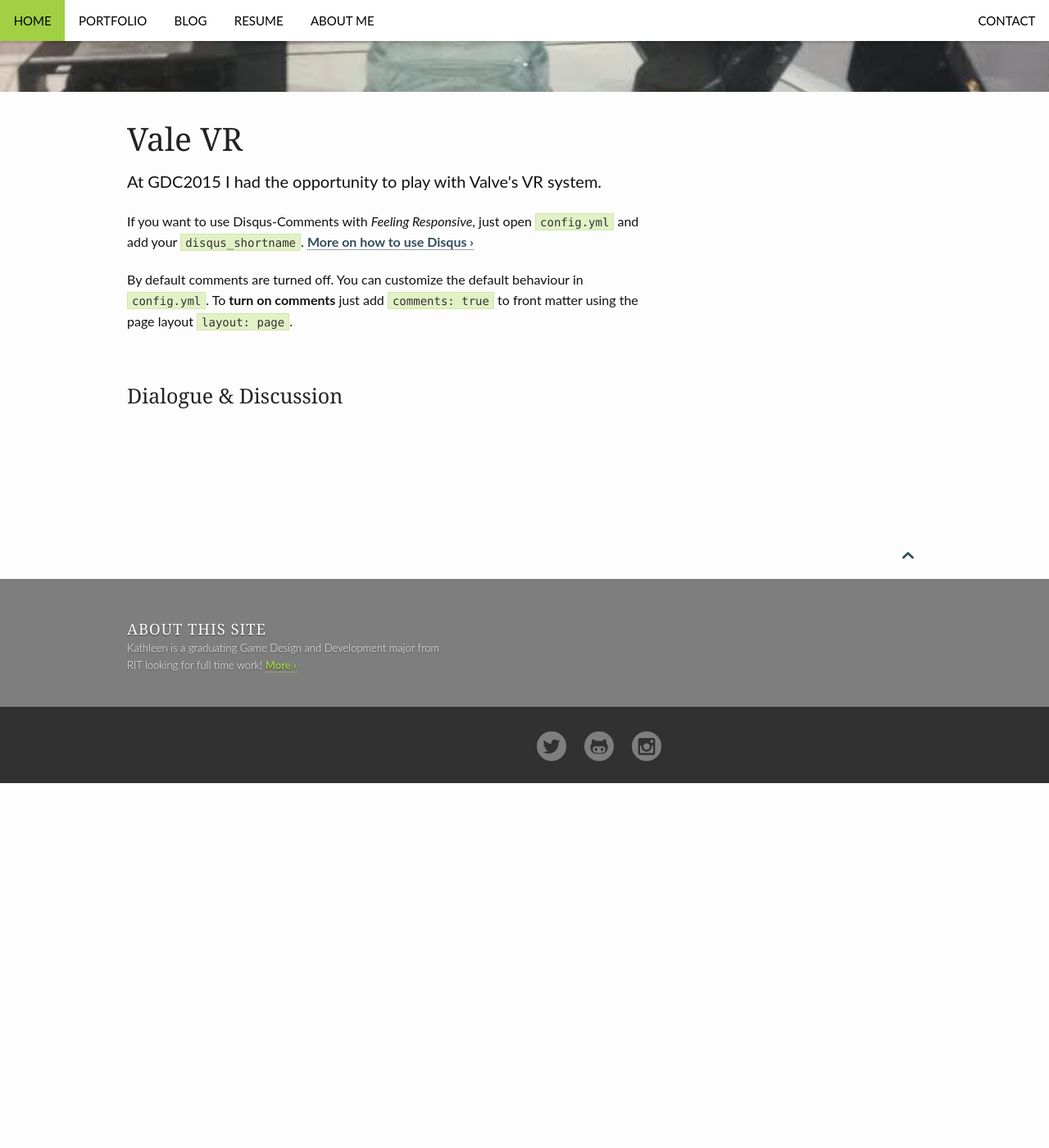
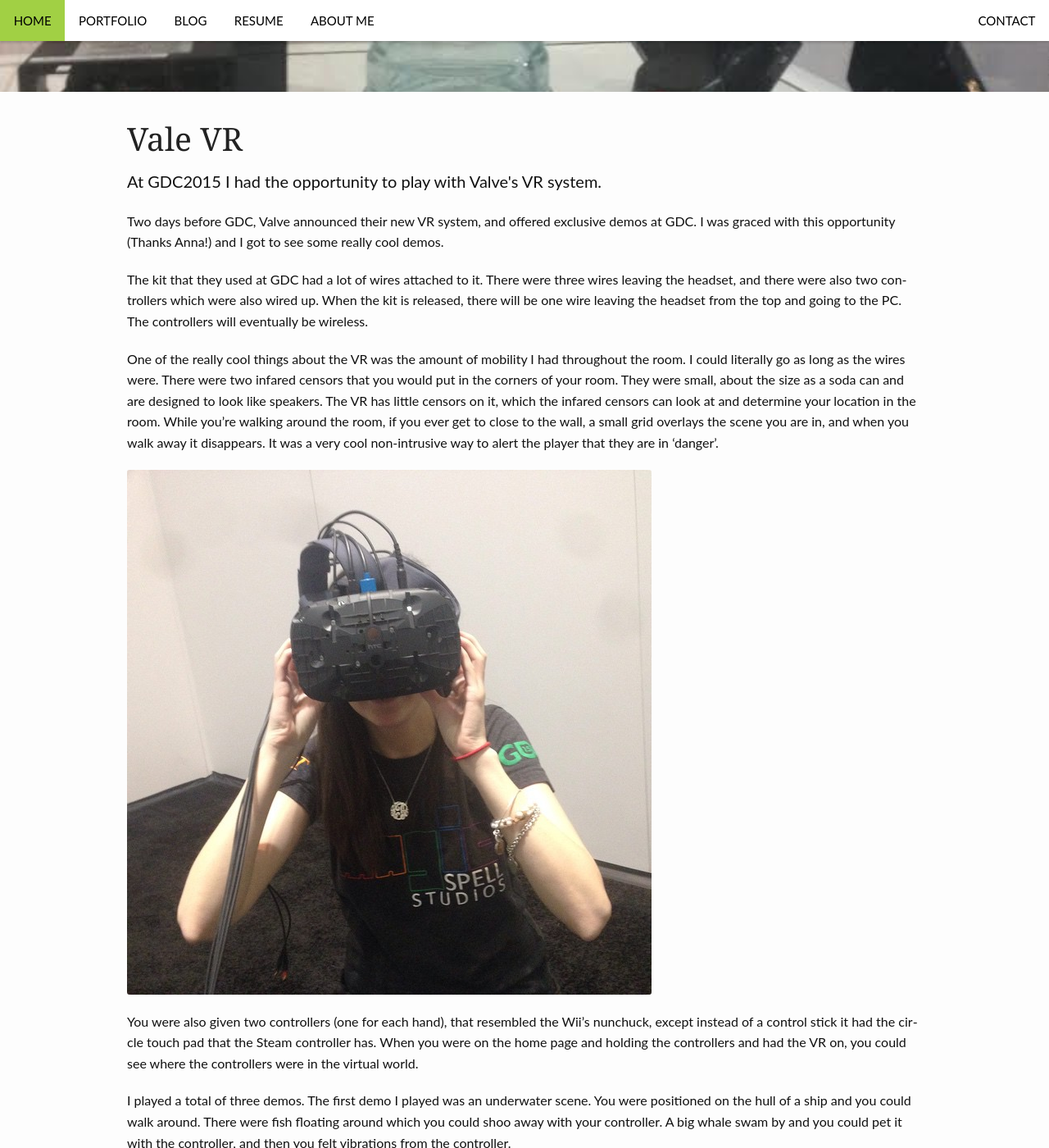
Before and after one commit to Kaffys/Kaffys.github.io, a Jekyll site: the page built from _posts/design/2015-11-15-comments.md, in a window 1280 px wide and 1400 px high, scrolled down 248 px. Shown: the whole window at 82% size. Built offline with Jekyll 4.4.1, drawn with Linux system fonts in a browser that asks for light colours; comment, search, counter and statistics services are not loaded; before the commit the page ends 1203 px from its top, so only the background shows below that; some of the changed text lies outside the part shown.

Commit message:
no message

```diff
--- a/_posts/design/2015-11-15-comments.md
+++ b/_posts/design/2015-11-15-comments.md
@@ -11,6 +11,19 @@ categories:
 comments: true
 show_meta: false
 ---
-If you want to use Disqus-Comments with *Feeling Responsive*, just open `config.yml` and add your `disqus_shortname`. [More on how to use Disqus ›](https://disqus.com/websites/)
 
-By default comments are turned off. You can customize the default behaviour in `config.yml`. To **turn on comments** just add `comments: true` to front matter using the page layout `layout: page`.
+Two days before GDC, Valve announced their new VR system, and offered exclusive demos at GDC. I was graced with this opportunity (Thanks Anna!) and I got to see some really cool demos.
+
+The kit that they used at GDC had a lot of wires attached to it. There were three wires leaving the headset, and there were also two controllers which were also wired up. When the kit is released, there will be one wire leaving the headset from the top and going to the PC. The controllers will eventually be wireless.
+
+One of the really cool things about the VR was the amount of mobility I had throughout the room. I could literally go as long as the wires were. There were two infared censors that you would put in the corners of your room. They were small, about the size as a soda can and are designed to look like speakers. The VR has little censors on it, which the infared censors can look at and determine your location in the room. While you're walking around the room, if you ever get to close to the wall, a small grid overlays the scene you are in, and when you walk away it disappears. It was a very cool non-intrusive way to alert the player that they are in 'danger'.
+
+![Me with the VR]({{ site.url }}/images/katievr.jpg)
+
+You were also given two controllers (one for each hand), that resembled the Wii's nunchuck, except instead of a control stick it had the circle touch pad that the Steam controller has. When you were on the home page and holding the controllers and had the VR on, you could see where the controllers were in the virtual world.
+
+I played a total of three demos. The first demo I played was an underwater scene. You were positioned on the hull of a ship and you could walk around. There were fish floating around which you could shoo away with your controller. A big whale swam by and you could pet it with the controller, and then you felt vibrations from the controller.
+
+The second demo was 3D light painting, which was the coolest thing I've ever played with. One of your controllers acted as a paint brush, while the other was a palette. You could rotate your hand/the palette on the left to get different brush options. A comparable application is called TiltBrush. You paint, walk around from the behind and see your painting from a different angle. It was very cool, and I could probably play with that application for hours.
+
+The last demo was Portal environment when you were did repairs on a the malfunctioning robot from Portal 2. You got to pick up tools, rotate things, walk around the parts shop, and of course laden with the dark Portal 2 humor you would expect.
```
Also changed, not shown: other parts of _posts/design/2015-11-15-comments.md (+1 -1 lines), images/katievr.jpg (added), 4 other files.
